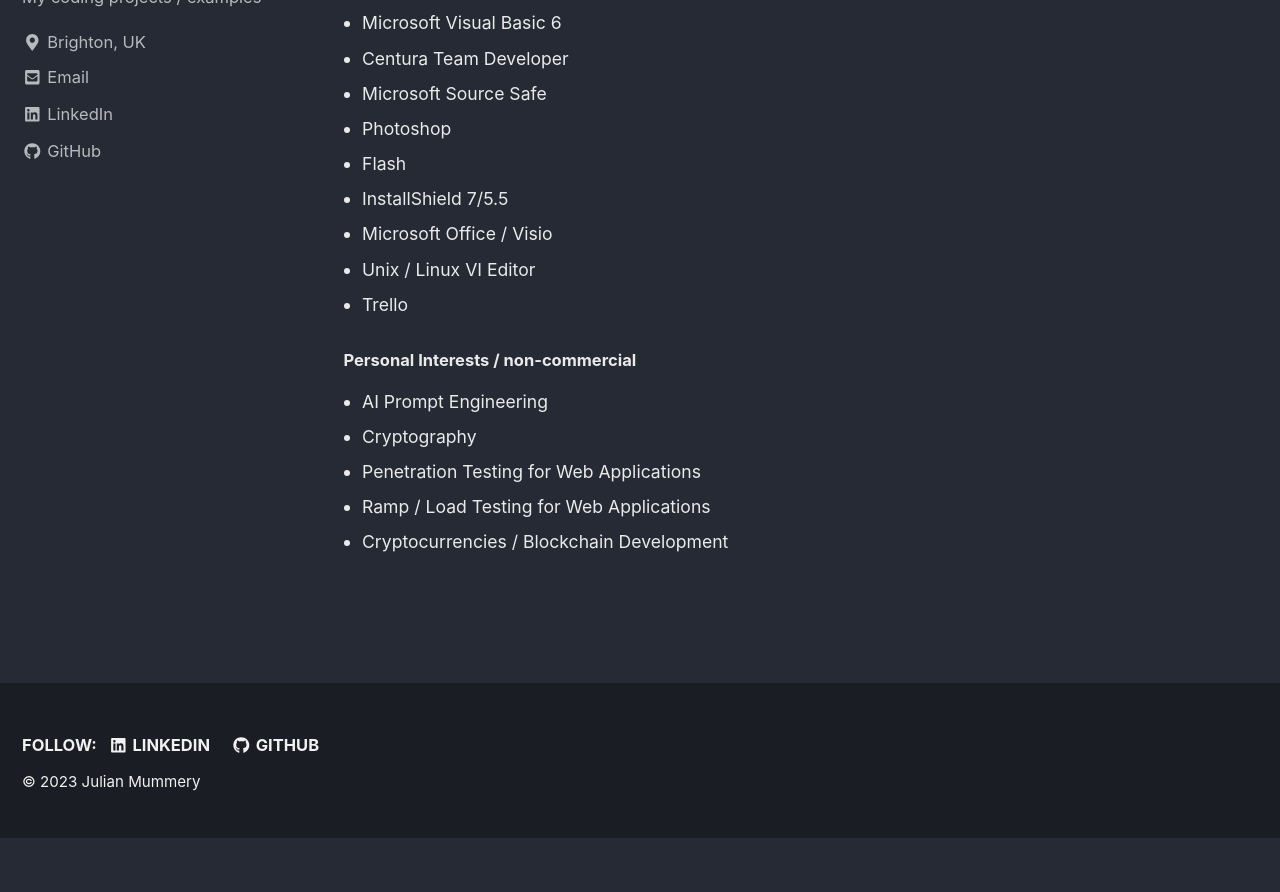
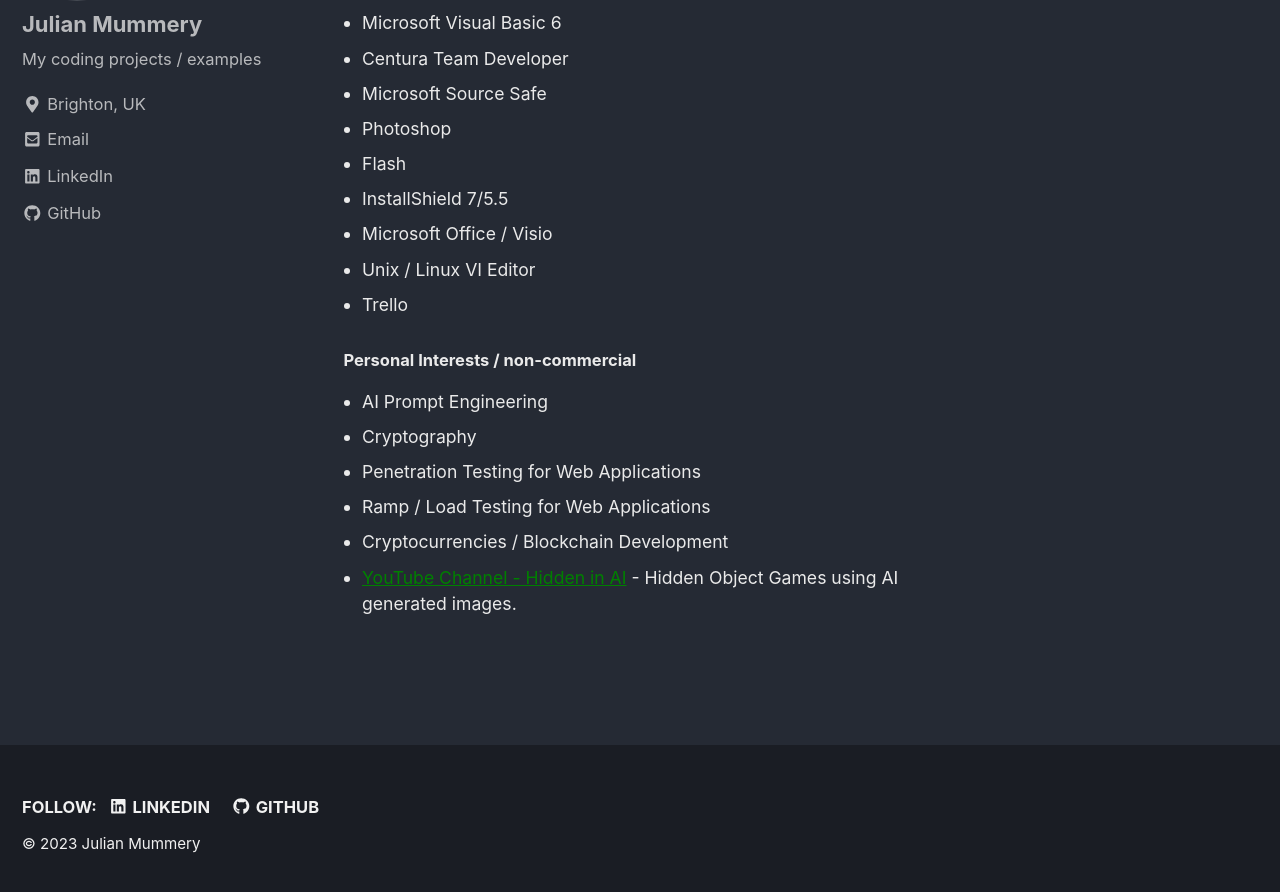
Before and after one commit to julianmummery/julianmummery.github.io, a Jekyll site: the page built from _pages/about.md, in a window 1280 px wide and 900 px high, scrolled down 4404 px. Shown: the top 892 px of the window. Built offline with Jekyll 4.4.1, drawn with Linux system fonts in a browser that asks for light colours; nearby versions of some CDN libraries; before the commit the page ends 5242 px from its top, so only the background shows below that.

Commit message:
Update about.md
Hidden in AI link

```diff
--- a/_pages/about.md
+++ b/_pages/about.md
@@ -131,4 +131,5 @@
   <li>Penetration Testing for Web Applications</li>
   <li>Ramp / Load Testing for Web Applications</li>
   <li>Cryptocurrencies / Blockchain Development</li>
+  <li><a href="https://www.youtube.com/channel/UCt7FGXDKZrT3jXvY7k1Yltw" target="_blank" style="color: green;">YouTube Channel - Hidden in AI</a> - Hidden Object Games using AI generated images.</li>
 </ul>
```
